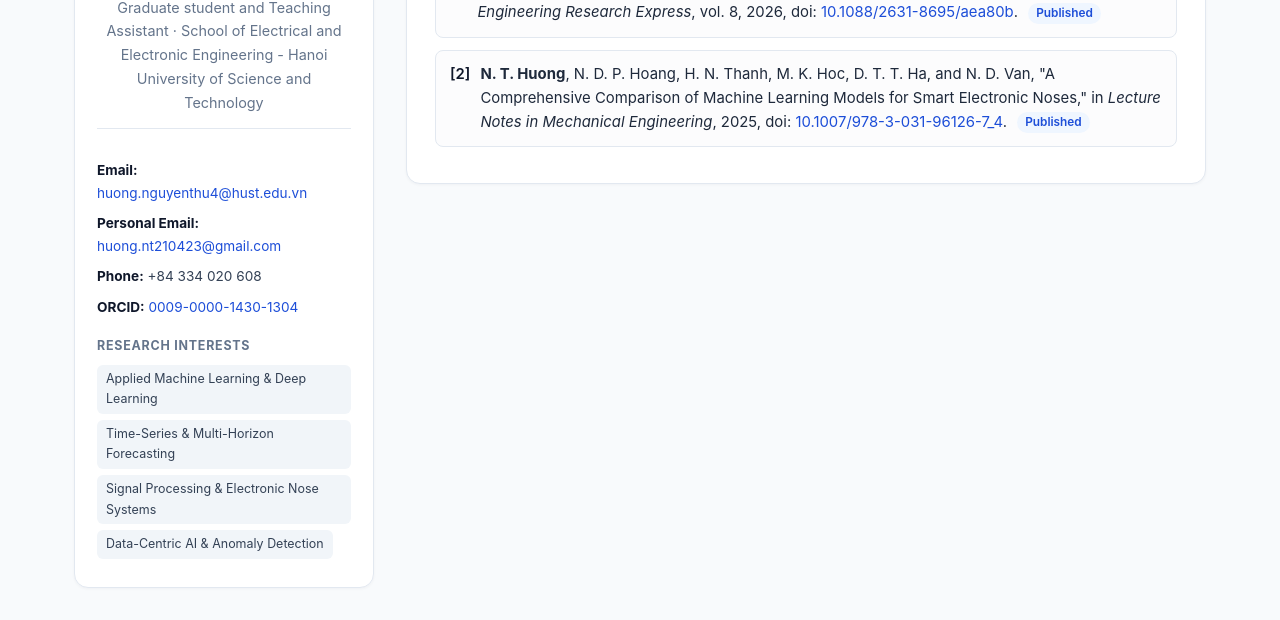
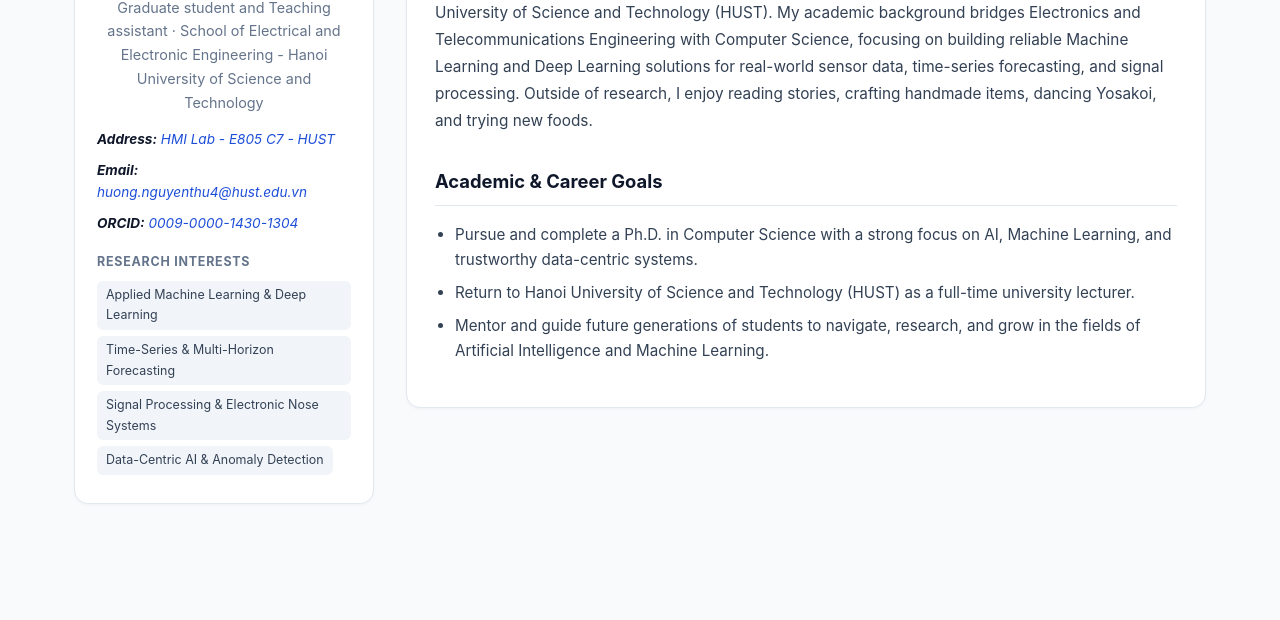
Before and after one commit to nguyenthuhuog/personal_web, a plain HTML site: page index.html in a window 1280 px wide. Shown: the part 241-861 px from the top of the page. After the commit the page ends 800 px from the top, so only its background shows below. Drawn offline with Linux system fonts and the light colour scheme.

Commit message:
update info

```diff
--- a/data.json
+++ b/data.json
@@ -2,11 +2,10 @@
   "profile": {
     "avatar": "avatar.jpg",
     "name": "Nguyen Thu Huong",
-    "role": "Graduate student and Teaching Assistant",
+    "role": "Graduate student and Teaching assistant",
     "institution": "School of Electrical and Electronic Engineering - Hanoi University of Science and Technology",
     "email": "huong.nguyenthu4@hust.edu.vn",
     "personal_email": "huong.nt210423@gmail.com",
-    "phone": "+84 334 020 608",
     "orcid": "0009-0000-1430-1304",
     "tmp_github": "https://github.com/nguyenthuhuog",
     "_bio": "Graduate student and Research/Teaching Assistant at HUST specializing in Machine Learning, Deep Learning, Signal Processing, and Data-Centric AI applications.",
@@ -15,6 +14,14 @@
       "Time-Series & Multi-Horizon Forecasting",
       "Signal Processing & Electronic Nose Systems",
       "Data-Centric AI & Anomaly Detection"
+    ]
+  },
+"home": {
+    "summary": "I am a Master's student in the ACMI (Ambient Computing, Multimedia & Interaction) Computer Science program and a Teaching Assistant at the School of Electrical and Electronic Engineering (SEEE), Hanoi University of Science and Technology (HUST). My academic background bridges Electronics and Telecommunications Engineering with Computer Science, focusing on building reliable Machine Learning and Deep Learning solutions for real-world sensor data, time-series forecasting, and signal processing. Outside of research, I enjoy reading stories, crafting handmade items, dancing Yosakoi, and trying new foods.",
+    "goals": [
+      "Pursue and complete a Ph.D. in Computer Science with a strong focus on AI, Machine Learning, and trustworthy data-centric systems.",
+      "Return to Hanoi University of Science and Technology (HUST) as a full-time university lecturer.",
+      "Mentor and guide future generations of students to navigate, research, and grow in the fields of Artificial Intelligence and Machine Learning."
     ]
   },
 "publications": [
@@ -81,8 +88,10 @@
           "orgUrl": "https://hust.edu.vn/",
           "period": "Jan 2026 – Present",
       "highlights": [
-                "Co-supervised undergraduate research projects and provided technical consultations to resolve student inquiries."
-            ]    },
+              "Assisted with in-class exercises, conducted tutorial/problem-solving sessions, and evaluated student coursework.",
+              "Co-supervised undergraduate projects and provided technical consultations to resolve student inquiries."
+            ]
+    },
     {
       "role": "AI Engineer",
       "organization": "Viettel Software – Viettel Group",
@@ -101,8 +110,9 @@
         "location": "Hanoi, Vietnam",
         "period": "2026 – Expected Jun/Jul 2027",
         "details": [
-            "CPA: 3.8 / 4.0 (In progress)"
-
+            "CPA: 3.8 / 4.0 (In progress)",
+            "Thesis Title: Sensor-Aware Self-Supervised Transfer Learning for Label-Efficient Multigas Electronic Nose Calibration",
+            "Advisor: PhD. Nguyen Dinh Van - SEEE - HUST"
         ]
         },
         {
@@ -113,7 +123,9 @@
         "details": [
             "CPA: 3.79 / 4.0 | Class Rank: 2/38",
             "Awarded HUST Encouragement Scholarship for 7 consecutive semesters (Top 5% of cohort every term)",
-            "Key Course Grades: Probability and Statistics (A+), Digital Image Processing (A+), Differential Equations and Series (A)"
+            "Key Course Grades: Probability and Statistics (A+), Digital Image Processing (A+), Differential Equations and Series (A)",
+            "Thesis Title: A Comprehensive Comparison of Machine Learning Models for Smart Electronic Noses",
+            "Advisor: PhD. Nguyen Dinh Van - SEEE - HUST"
           ]
         }
     ],
--- a/index.html
+++ b/index.html
@@ -4,60 +4,119 @@
   <meta charset="UTF-8" />
   <meta name="viewport" content="width=device-width, initial-scale=1.0" />
   <title>Nguyen Thu Huong | Academic Portfolio</title>
+  <meta name="description" content="Academic portfolio of Nguyen Thu Huong, Teaching Assistant at School of Electrical and Electronic Engineering (SEEE), Hanoi University of Science and Technology (HUST), mail: huong.nguyenthu4@hust.edu.vn." />
+  <link rel="canonical" href="https://nguyenthuhuog.github.io/" />
   <link rel="stylesheet" href="style.css" />
+
+  <script type="application/ld+json">
+  {
+    "@context": "https://schema.org",
+    "@type": "Person",
+    "name": "Nguyen Thu Huong",
+    "givenName": "Thu Huong",
+    "familyName": "Nguyen",
+    "jobTitle": "Teaching Assistant",
+    "email": "mailto:huong.nguyenthu4@hust.edu.vn",
+    "affiliation": {
+      "@type": "EducationalOrganization",
+      "name": "School of Electrical and Electronic Engineering (SEEE), Hanoi University of Science and Technology (HUST)",
+      "url": "https://hust.edu.vn/"
+    },
+    "alumniOf": {
+      "@type": "EducationalOrganization",
+      "name": "Hanoi University of Science and Technology (HUST)",
+      "url": "https://hust.edu.vn/"
+    },
+    "sameAs": [
+      "https://github.com/nguyenthuhuog",
+      "https://orcid.org/0009-0000-1430-1304"
+    ]
+  }
+  </script>
 </head>
 <body>
   <div class="layout">
     <!-- Left Panel: General Info (Sticky on Desktop) -->
-    <aside class="sidebar" id="about-panel">
+    <aside class="sidebar" id="about-panel" aria-label="Profile Information">
       <div class="avatar-wrap" id="avatar-wrap">
         <span class="avatar-fallback" id="avatar-fallback">NH</span>
       </div>
 
-      <h1 class="profile-name" id="name">Loading...</h1>
-      <div class="profile-role" id="role"></div>
+      <h1 class="profile-name" id="name">Nguyen Thu Huong</h1>
+      <div class="profile-role" id="role">
+        Research Assistant &amp; Teaching Assistant ·
+        <a href="https://hust.edu.vn/" target="_blank" rel="noopener noreferrer">School of Electrical and Electronic Engineering (SEEE), Hanoi University of Science and Technology (HUST)</a>
+      </div>
 
-      <p class="profile-bio" id="bio"></p>
-
-      <div class="profile-meta" id="meta"></div>
+      <address class="profile-meta" id="meta">
+        <!-- <div><strong>Address:</strong> <a href="https://www.facebook.com/profile.php?id=61578617232611">HMI Lab - C7 - HUST</a></div>
+        <div><strong>Email:</strong> <a href="mailto:huong.nguyenthu4@hust.edu.vn">huong.nguyenthu4@hust.edu.vn</a></div>
+        <div><strong>ORCID:</strong> <a href="https://orcid.org/0009-0000-1430-1304" target="_blank" rel="me noopener noreferrer">0009-0000-1430-1304</a></div> -->
+      </address>
 
       <div class="sidebar-section-title">Research Interests</div>
-      <div class="tags" id="interests"></div>
+      <div class="tags" id="interests">
+        <span class="tag">Applied Machine Learning &amp; Deep Learning</span>
+        <span class="tag">Time-Series &amp; Multi-Horizon Forecasting</span>
+        <span class="tag">Signal Processing &amp; Sensor Systems</span>
+        <span class="tag">Data-Centric AI &amp; Anomaly Detection</span>
+      </div>
     </aside>
 
-    <!-- Right Panel: Separate Tabs -->
+    <!-- Right Panel: 4 Structured Tabs -->
     <main class="main-content">
-      <div class="tabs" role="tablist" aria-label="Portfolio sections">
-        <button class="tab-btn active" data-tab="publications" role="tab" aria-selected="true">Publications</button>
-        <button class="tab-btn" data-tab="projects" role="tab" aria-selected="false">Projects</button>
-        <button class="tab-btn" data-tab="experience" role="tab" aria-selected="false">Experience</button>
-        <button class="tab-btn" data-tab="education" role="tab" aria-selected="false">Education</button>
-        <button class="tab-btn" data-tab="skills" role="tab" aria-selected="false">Skills</button>
+      <nav class="tabs" role="tablist" aria-label="Portfolio sections">
+        <button class="tab-btn active" data-tab="home" role="tab" aria-selected="true">Home</button>
+        <button class="tab-btn" data-tab="edu-exp" role="tab" aria-selected="false">Education &amp; Experience</button>
+        <button class="tab-btn" data-tab="publications" role="tab" aria-selected="false">Publications</button>
+        <button class="tab-btn" data-tab="proj-skills" role="tab" aria-selected="false">Projects &amp; Skills</button>
+      </nav>
+
+      <!-- Tab 1: Home -->
+      <section class="tab-panel active" id="tab-home" role="tabpanel">
+        <div class="subsection">
+          <h2 class="tab-heading">About Me</h2>
+          <p class="home-summary" id="home-summary">
+            I am Nguyen Thu Huong, a Master's student in the ACMI (Ambient Computing, Multimedia &amp; Interaction) Computer Science program and a Research &amp; Teaching Assistant at the School of Electrical and Electronic Engineering (SEEE), Hanoi University of Science and Technology (HUST).
+          </p>
         </div>
 
-      <section class="tab-panel active" id="tab-publications" role="tabpanel">
-        <h2 class="tab-heading">Selected Publications</h2>
+        <div class="subsection">
+          <h2 class="tab-heading">Academic &amp; Career Goals</h2>
+          <ul class="goal-list" id="home-goals"></ul>
+        </div>
+      </section>
+
+      <!-- Tab 2: Education & Experience -->
+      <section class="tab-panel" id="tab-edu-exp" role="tabpanel">
+        <div class="subsection">
+          <h2 class="tab-heading">Education</h2>
+          <div id="edu-list"></div>
+        </div>
+
+        <div class="subsection">
+          <h2 class="tab-heading">Experience</h2>
+          <div id="exp-list"></div>
+        </div>
+      </section>
+
+      <!-- Tab 3: Publications -->
+      <section class="tab-panel" id="tab-publications" role="tabpanel">
+        <h2 class="tab-heading">Publications</h2>
         <div id="pub-list"></div>
       </section>
 
-      <section class="tab-panel" id="tab-projects" role="tabpanel">
+      <!-- Tab 4: Projects & Skills -->
+      <section class="tab-panel" id="tab-proj-skills" role="tabpanel">
+        <div class="subsection">
           <h2 class="tab-heading">Research &amp; Engineering Projects</h2>
           <div id="project-list"></div>
-      </section>
+        </div>
 
-      <section class="tab-panel" id="tab-experience" role="tabpanel">
-        <h2 class="tab-heading">Experience</h2>
-        <div id="exp-list"></div>
-      </section>
-
-      <section class="tab-panel" id="tab-education" role="tabpanel">
-        <h2 class="tab-heading">Education</h2>
-        <div id="edu-list"></div>
-      </section>
-
-      <section class="tab-panel" id="tab-skills" role="tabpanel">
+        <div class="subsection">
           <h2 class="tab-heading">Technical Skills &amp; Languages</h2>
           <div id="skill-list"></div>
+        </div>
       </section>
     </main>
   </div>
@@ -95,7 +154,7 @@
           .slice(-2)
           .map(w => w[0].toUpperCase())
           .join("");
-        fallback.textContent = initials || "CV";
+        fallback.textContent = initials || "NH";
       }
 
       if (profile.avatar) {
@@ -104,7 +163,7 @@
         img.alt = profile.name || "Profile photo";
         img.onload = () => {
           fallback.style.display = "none";
-          wrap.appendChild(img);
+          if (!wrap.querySelector("img")) wrap.appendChild(img);
         };
         img.onerror = () => {
           fallback.style.display = "flex";
@@ -112,92 +171,116 @@
       }
     }
 
-    function renderPortfolio(data) {
-        const p = data.profile || {};
-        document.title = `${p.name || "Portfolio"} | Academic Portfolio`;
-        document.getElementById("name").textContent = p.name || "";
-        document.getElementById("role").textContent = [p.role, p.institution].filter(Boolean).join(" · ");
-        document.getElementById("bio").textContent = p.bio || "";
-
-        renderAvatar(p);
-
-        const metaRows = [];
-        if (p.email) metaRows.push(`<div><strong>Email:</strong> <a href="mailto:${p.email}">${p.email}</a></div>`);
-        if (p.personal_email) metaRows.push(`<div><strong>Personal Email:</strong> <a href="mailto:${p.personal_email}">${p.personal_email}</a></div>`);
-        if (p.phone) metaRows.push(`<div><strong>Phone:</strong> ${p.phone}</div>`);
-        if (p.orcid) metaRows.push(`<div><strong>ORCID:</strong> <a href="https://orcid.org/${p.orcid}" target="_blank">${p.orcid}</a></div>`);
-        if (p.github) metaRows.push(`<div><strong>GitHub:</strong> <a href="${p.github}" target="_blank">${p.github.replace(/^https?:\/\//, "")}</a></div>`);
-        document.getElementById("meta").innerHTML = metaRows.join("");
-
-        document.getElementById("interests").innerHTML = (p.researchInterests || [])
-            .map(item => `<span class="tag">${item}</span>`)
-            .join("");
-
     function formatIeeeCitation(pub) {
       const authors = (pub.authors || "").replace(/(N\. T\. Huong)/g, "<strong>$1</strong>");
       const title = pub.title ? `"${pub.title},"` : "";
-            const prefix = pub.type === "conference" ? "in " : "in ";
-            const venue = pub.venue ? `${prefix}<span class="pub-venue">${pub.venue}</span>` : "";
+      const venue = pub.venue ? `in <span class="pub-venue">${pub.venue}</span>` : "";
       const vol = pub.volume ? `, vol. ${pub.volume}` : "";
       const no = pub.number ? `, no. ${pub.number}` : "";
       const pages = pub.pages ? `, pp. ${pub.pages}` : "";
       const year = pub.year ? `, ${pub.year}` : "";
 
       const doiClean = (pub.doi || "").replace(/^https?:\/\/(dx\.)?doi\.org\//i, "");
-            const doiText = doiClean ? `, doi: <a href="https://doi.org/${doiClean}" target="_blank">${doiClean}</a>.` : ".";
+      const doiText = doiClean ? `, doi: <a href="https://doi.org/${doiClean}" target="_blank" rel="noopener noreferrer">${doiClean}</a>.` : ".";
       const statusBadge = pub.status ? `<span class="badge">${pub.status}</span>` : "";
 
       return `${authors}, ${title} ${venue}${vol}${no}${pages}${year}${doiText} ${statusBadge}`;
     }
 
-        document.getElementById("pub-list").innerHTML = (data.publications || []).map((pub, idx) => `
-        <div class="pub-item">
-            <span class="pub-index">[${idx + 1}]</span>
-            <div class="pub-body">${formatIeeeCitation(pub)}</div>
+    function renderPortfolio(data) {
+      // Sidebar
+      const p = data.profile || {};
+      if (p.name) {
+        document.title = `${p.name} | Academic Portfolio`;
+        document.getElementById("name").textContent = p.name;
+      }
+      if (p.role || p.institution) {
+        const orgPart = p.institutionUrl
+          ? `<a href="${p.institutionUrl}" target="_blank" rel="noopener noreferrer">${p.institution}</a>`
+          : (p.institution || "");
+        document.getElementById("role").innerHTML = [p.role, orgPart].filter(Boolean).join(" · ");
+      }
+      if (p.bio) {
+        document.getElementById("bio").textContent = p.bio;
+      }
+
+      renderAvatar(p);
+
+      const metaRows = [];
+      metaRows.push(`<div><strong>Address:</strong> <a href="https://www.facebook.com/profile.php?id=61578617232611">HMI Lab - E805 C7 - HUST</a></div>`);
+      if (p.email) metaRows.push(`<div><strong>Email:</strong> <a href="mailto:${p.email}">${p.email}</a></div>`);
+      if (p.orcid) metaRows.push(`<div><strong>ORCID:</strong> <a href="https://orcid.org/${p.orcid}" target="_blank" rel="me noopener noreferrer">${p.orcid}</a></div>`);
+      if (metaRows.length) {
+        document.getElementById("meta").innerHTML = metaRows.join("");
+      }
+
+      if (p.researchInterests && p.researchInterests.length) {
+        document.getElementById("interests").innerHTML = p.researchInterests
+          .map(item => `<span class="tag">${item}</span>`)
+          .join("");
+      }
+
+      // Tab 1: Home
+      const home = data.home || {};
+      if (home.summary) {
+        document.getElementById("home-summary").textContent = home.summary;
+      }
+      document.getElementById("home-goals").innerHTML = (home.goals || [])
+        .map(g => `<li>${g}</li>`)
+        .join("");
+
+      // Tab 2: Education & Experience
+      document.getElementById("edu-list").innerHTML = (data.education || []).map(edu => {
+        const bullets = (edu.details || []).map(d => `<li>${d}</li>`).join("");
+        return `
+          <article class="item">
+            <div class="item-header">
+              <h3 class="item-title">${edu.institution}</h3>
+              <span class="item-meta">${edu.period || ""}</span>
             </div>
-        `).join("");
-        document.getElementById("project-list").innerHTML = (data.projects || []).map(proj => {
-            const techStr = proj.tech && proj.tech.length ? `<em>${proj.tech.join(", ")}</em>` : "";
-            const extLink = proj.link ? ` (<a href="${proj.link}" target="_blank">${proj.linkLabel || "Link"}</a>)` : "";
-            const bullets = (proj.highlights || []).map(h => `<li>${h}</li>`).join("");
-            return `
-            <div class="item">
-                <div class="item-header">
-                <div class="item-title">${proj.title}${extLink}</div>
-                <div class="item-meta">${proj.period || ""}</div>
-                </div>
-                <div class="item-sub">${techStr}</div>
+            <div class="item-sub">${edu.degree || ""}${edu.location ? ` — ${edu.location}` : ""}</div>
             <ul class="bullets">${bullets}</ul>
-            </div>
+          </article>
         `;
       }).join("");
 
       document.getElementById("exp-list").innerHTML = (data.experience || []).map(exp => {
-            const orgHtml = exp.orgUrl ? `<a href="${exp.orgUrl}" target="_blank">${exp.organization}</a>` : exp.organization;
+        const orgHtml = exp.orgUrl ? `<a href="${exp.orgUrl}" target="_blank" rel="noopener noreferrer">${exp.organization}</a>` : exp.organization;
         const bullets = (exp.highlights || []).map(h => `<li>${h}</li>`).join("");
         return `
-            <div class="item">
+          <article class="item">
             <div class="item-header">
-                <div class="item-title">${exp.role}</div>
-                <div class="item-meta">${exp.period || ""}</div>
+              <h3 class="item-title">${exp.role}</h3>
+              <span class="item-meta">${exp.period || ""}</span>
             </div>
             <div class="item-sub">${orgHtml}</div>
             <ul class="bullets">${bullets}</ul>
-            </div>
+          </article>
         `;
       }).join("");
 
-        document.getElementById("edu-list").innerHTML = (data.education || []).map(edu => {
-            const bullets = (edu.details || []).map(d => `<li>${d}</li>`).join("");
+      // Tab 3: Publications (IEEE format)
+      document.getElementById("pub-list").innerHTML = (data.publications || []).map((pub, idx) => `
+        <article class="pub-item">
+          <span class="pub-index">[${idx + 1}]</span>
+          <div class="pub-body">${formatIeeeCitation(pub)}</div>
+        </article>
+      `).join("");
+
+      // Tab 4: Projects & Skills
+      document.getElementById("project-list").innerHTML = (data.projects || []).map(proj => {
+        const techStr = proj.tech && proj.tech.length ? `<em>${proj.tech.join(", ")}</em>` : "";
+        const extLink = proj.link ? ` (<a href="${proj.link}" target="_blank" rel="noopener noreferrer">${proj.linkLabel || "Link"}</a>)` : "";
+        const bullets = (proj.highlights || []).map(h => `<li>${h}</li>`).join("");
         return `
-            <div class="item">
+          <article class="item">
             <div class="item-header">
-                <div class="item-title">${edu.institution}</div>
-                <div class="item-meta">${edu.period || ""}</div>
+              <h3 class="item-title">${proj.title}${extLink}</h3>
+              <span class="item-meta">${proj.period || ""}</span>
             </div>
-                <div class="item-sub">${edu.degree || ""}${edu.location ? ` — ${edu.location}` : ""}</div>
+            <div class="item-sub">${techStr}</div>
             <ul class="bullets">${bullets}</ul>
-            </div>
+          </article>
         `;
       }).join("");
 
@@ -214,10 +297,10 @@
         renderPortfolio(data);
       } catch (err) {
         console.error("Failed to load data.json:", err);
-        document.getElementById("pub-list").innerHTML = `
-          <div class="notice">
-            Không thể tải <code>data.json</code>. Hãy chạy qua HTTP server (ví dụ <code>python -m http.server 8000</code>) hoặc kiểm tra file <code>data.json</code> trên GitHub Pages.
-          </div>
+        document.getElementById("home-goals").innerHTML = `
+          <li class="notice">
+            Không thể tải đầy đủ dữ liệu từ <code>data.json</code>. Hãy kiểm tra file <code>data.json</code> trên GitHub hoặc chạy qua HTTP server.
+          </li>
         `;
       }
     }
--- a/style.css
+++ b/style.css
@@ -43,7 +43,7 @@ a:hover {
   align-items: flex-start;
 }
 
-/* Left Sidebar: Fixed/Sticky General Info */
+/* Left Sidebar: Sticky General Info */
 .sidebar {
   width: var(--sidebar-width);
   flex-shrink: 0;
@@ -195,7 +195,7 @@ a:hover {
   border-color: #bfdbfe;
 }
 
-/* Tab Panels */
+/* Tab Panels & Subsections */
 .tab-panel {
   display: none;
 }
@@ -210,14 +210,67 @@ a:hover {
   to { opacity: 1; transform: translateY(0); }
 }
 
+.subsection {
+  margin-bottom: 32px;
+}
+
+.subsection:last-child {
+  margin-bottom: 0;
+}
+
 .tab-heading {
-  font-size: 1.2rem;
+  font-size: 1.15rem;
   font-weight: 700;
   color: #0f172a;
-  margin-bottom: 18px;
+  padding-bottom: 8px;
+  margin-bottom: 16px;
+  border-bottom: 1px solid var(--border);
 }
 
-/* Items */
+/* Home Tab */
+.home-summary {
+  font-size: 0.96rem;
+  color: #334155;
+  line-height: 1.75;
+}
+
+.goal-list {
+  margin-left: 20px;
+  font-size: 0.95rem;
+  color: #334155;
+}
+
+.goal-list li {
+  margin-bottom: 8px;
+}
+
+.hobby-grid {
+  display: grid;
+  grid-template-columns: repeat(auto-fit, minmax(220px, 1fr));
+  gap: 12px;
+}
+
+.hobby-card {
+  background: #f8fafc;
+  border: 1px solid var(--border);
+  border-radius: 10px;
+  padding: 14px 16px;
+}
+
+.hobby-title {
+  font-weight: 600;
+  font-size: 0.94rem;
+  color: #0f172a;
+  margin-bottom: 4px;
+}
+
+.hobby-detail {
+  font-size: 0.87rem;
+  color: #475569;
+  line-height: 1.5;
+}
+
+/* Education, Experience & Projects */
 .item {
   padding-bottom: 18px;
   margin-bottom: 18px;
@@ -267,7 +320,7 @@ ul.bullets li {
   margin-bottom: 4px;
 }
 
-/* Publications */
+/* Publications (IEEE Format) */
 .pub-item {
   display: flex;
   align-items: flex-start;
@@ -336,7 +389,7 @@ ul.bullets li {
   font-size: 0.9rem;
 }
 
-/* Responsive for Mobile / Tablet */
+/* Responsive */
 @media (max-width: 860px) {
   .layout {
     flex-direction: column;
```
Lines whose indentation alone changed are shown as unchanged.
